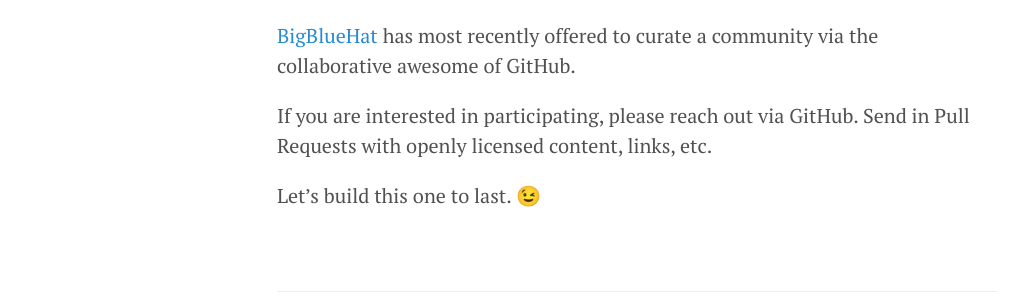
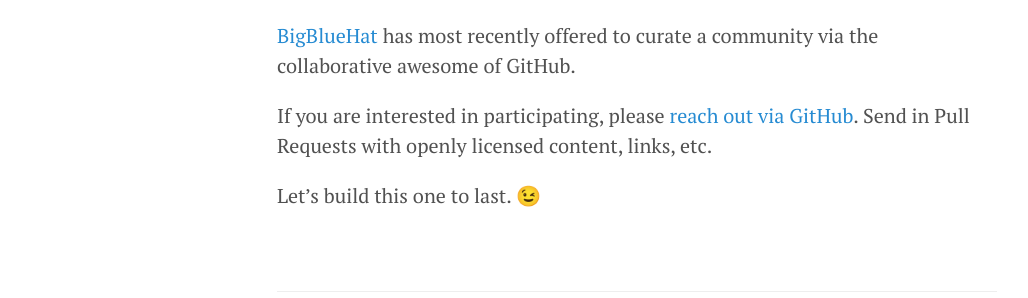
Before and after one commit to json-com/json-com.github.io, a Jekyll site: the page built from _posts/2015-10-12-welcome-to-json-com.md, in a window 1280 px wide. Shown: the part 291-589 px from the top of the page, without its empty margins (3-1031 px from the left). Built offline with Jekyll 4.4.1, drawn with Linux system fonts in a browser that asks for light colours; emoji names are drawn with the system emoji font; part of the change alters nothing that is shown.

```diff
--- a/_posts/2015-10-12-welcome-to-json-com.md
+++ b/_posts/2015-10-12-welcome-to-json-com.md
@@ -2,6 +2,7 @@
 layout: post
 title:  "Welcome to JSON.com!"
 date:   2015-10-12 09:05:33
+author: BigBlueHat
 ---
 
 JSON.com has existed
@@ -11,7 +12,7 @@ It's changed hands a number of time looking for a sustainable home.
 [BigBlueHat](http://bigbluehat.com/) has most recently offered to curate a
 community via the collaborative awesome of GitHub.
 
-If you are interested in participating, please reach out via GitHub. Send in
+If you are interested in participating, please [reach out via GitHub](https://github.com/json-com/json-com.github.io/issues). Send in
 Pull Requests with openly licensed content, links, etc.
 
 Let's build this one to last. :wink:
```
